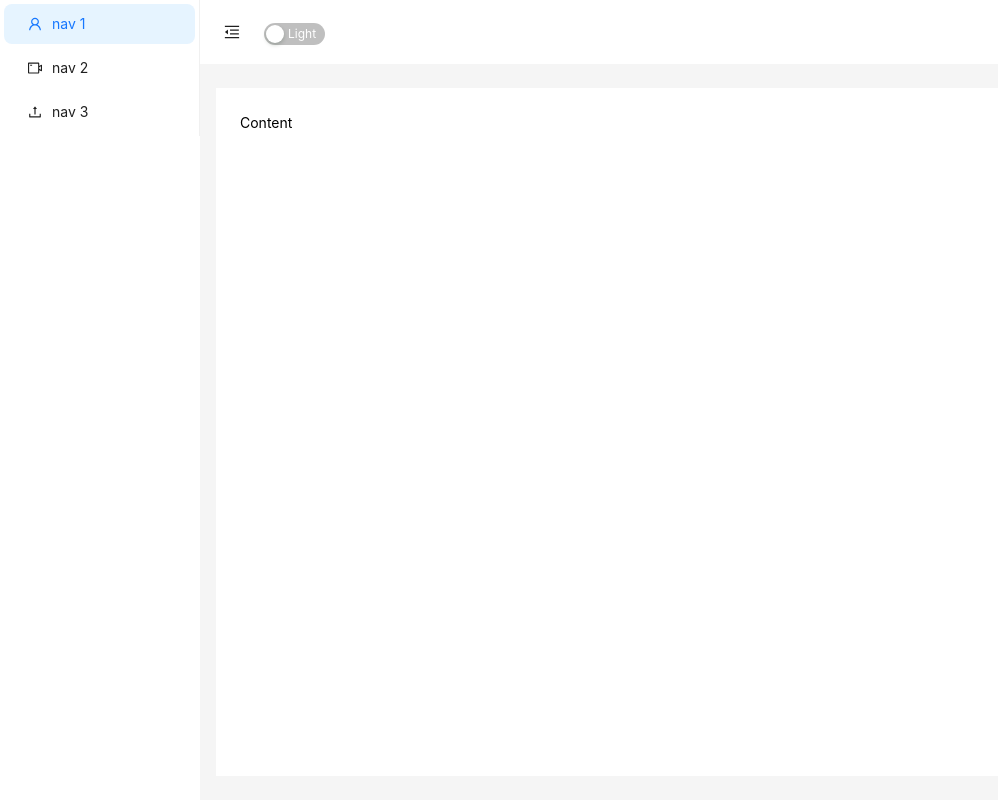
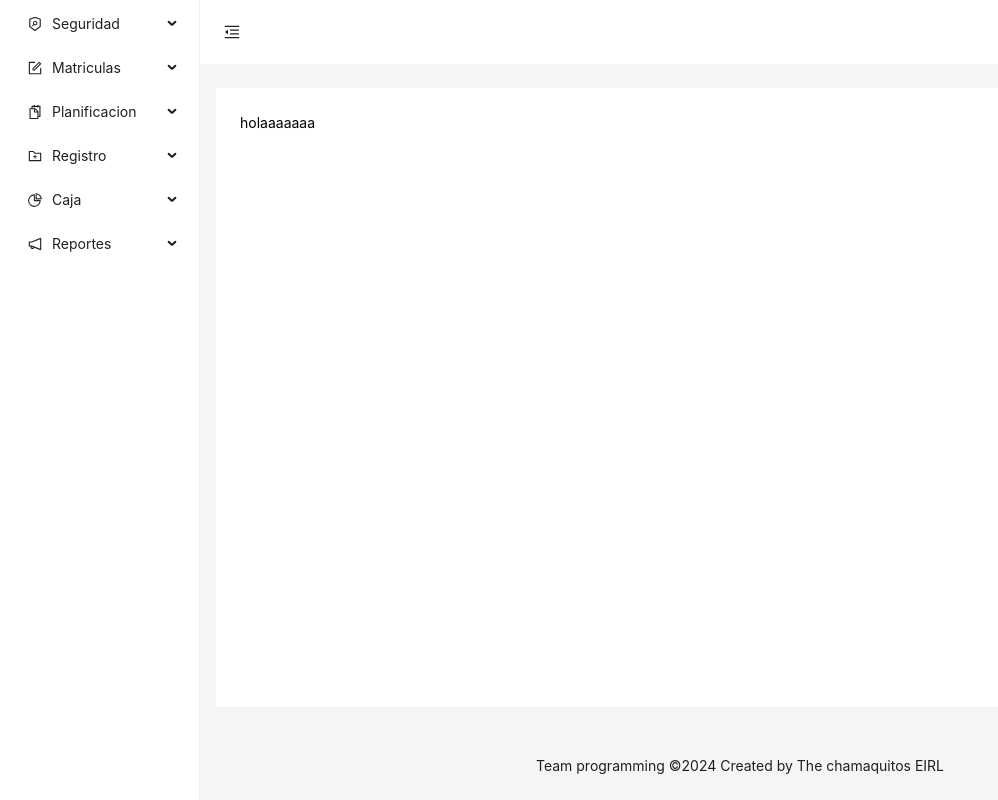
Before and after one commit to weonfredo/KinderFrontend, a React (Vite) app: page /home in a window 1280 px wide. Shown: the whole page, without its empty margins (0-998 px from the left). Built offline with nearby package versions, Linux system fonts and the light colour scheme.

Commit message:
plantilla general

```diff
--- a/index.html
+++ b/index.html
@@ -2,7 +2,7 @@
 <html lang="en">
   <head>
     <meta charset="UTF-8" />
-    <link rel="icon" type="image/svg+xml" href="/vite.svg" />
+    <link rel="icon" type="image/svg+xml" href="https://i.pinimg.com/236x/58/85/a5/5885a5052c2d8798c4957bc63d7fc965.jpg" />
     <meta name="viewport" content="width=device-width, initial-scale=1.0" />
     <title>Kinder Garden</title>
   </head>
--- a/src/components/ComposicionPagina/Layout.jsx
+++ b/src/components/ComposicionPagina/Layout.jsx
@@ -1,187 +1,154 @@
 // import React, { useState } from "react";
 // import {
-//   DesktopOutlined,
-//   FileOutlined,
-//   PieChartOutlined,
-//   TeamOutlined,
+//   MenuFoldOutlined,
+//   MenuUnfoldOutlined,
+//   UploadOutlined,
 //   UserOutlined,
+//   VideoCameraOutlined,
 // } from "@ant-design/icons";
-// import { Breadcrumb, Layout, Menu, theme } from "antd";
-// const { Header, Content, Footer, Sider } = Layout;
-// function getItem(label, key, icon, children) {
-//   return {
-//     key,
-//     icon,
-//     children,
-//     label,
-//   };
-// }
-// const items = [
-//   getItem("Option 1", "1", <PieChartOutlined />),
-//   getItem("Option 2", "2", <DesktopOutlined />),
-//   getItem("User", "sub1", <UserOutlined />, [
-//     getItem("Tom", "3"),
-//     getItem("Bill", "4"),
-//     getItem("Alex", "5"),
-//   ]),
-//   getItem("Team", "sub2", <TeamOutlined />, [
-//     getItem("Team 1", "6"),
-//     getItem("Team 2", "8"),
-//   ]),
-//   getItem("Files", "9", <FileOutlined />),
-// ];
+// import { Button, Layout, Menu, Switch } from "antd";
+
+// const { Header, Sider, Content } = Layout;
 // const PageLayout = ({ children }) => {
 //   const [collapsed, setCollapsed] = useState(false);
-//   const {
-//     token: { colorBgContainer, borderRadiusLG },
-//   } = theme.useToken();
+//   const [theme, setTheme] = useState("light");
+
+//   const changeTheme = (value) => {
+//     setTheme(value ? "dark" : "light");
+//   };
+
 //   return (
 //     <Layout
+//       className={`menu-lateral ${
+//         theme === "dark" ? "dark-theme" : "light-theme"
+//       }`}
 //       style={{
 //         minHeight: "100vh",
 //       }}
 //     >
 //       <Sider
+//         trigger={null}
 //         collapsible
 //         collapsed={collapsed}
-//         onCollapse={(value) => setCollapsed(value)}
+//         className={theme === "dark" ? "dark-sider" : "light-sider"}
+//         style={{
+//           background: theme === "dark" ? "#001529" : "#fff",
+//         }}
 //       >
 //         <div className="demo-logo-vertical" />
 //         <Menu
-//           theme="dark"
+//           theme={theme}
+//           mode="inline"
 //           defaultSelectedKeys={["1"]}
-//           mode="inline"
-//           items={items}
+//           items={[
+//             {
+//               key: "1",
+//               icon: <UserOutlined />,
+//               label: "nav 1",
+//             },
+//             {
+//               key: "2",
+//               icon: <VideoCameraOutlined />,
+//               label: "nav 2",
+//             },
+//             {
+//               key: "3",
+//               icon: <UploadOutlined />,
+//               label: "nav 3",
+//             },
+//           ]}
 //         />
 //       </Sider>
 //       <Layout>
 //         <Header
 //           style={{
 //             padding: 0,
-//             background: colorBgContainer,
+//             background: theme === "dark" ? "#001529" : "#fff",
 //           }}
-//         />
+//         >
+//           <Button
+//             type="text"
+//             icon={collapsed ? <MenuUnfoldOutlined /> : <MenuFoldOutlined />}
+//             onClick={() => setCollapsed(!collapsed)}
+//             style={{
+//               fontSize: "16px",
+//               width: 64,
+//               height: 64,
+//               background: theme === "dark" ? "#001529" : "#fff",
+//             }}
+//           />
+//           <Switch
+//             checked={theme === "dark"}
+//             onChange={changeTheme}
+//             checkedChildren="Dark"
+//             unCheckedChildren="Light"
+//           />
+//         </Header>
 //         <Content
 //           style={{
-//             margin: "0 16px",
+//             margin: "24px 16px",
+//             padding: 24,
+//             minHeight: 280,
+//             background: theme === "dark" ? "#001529" : "#fff",
+//             color: theme === "dark" ? "#fff" : "#000",
 //           }}
 //         >
-//           <Breadcrumb
-//             style={{
-//               margin: "16px 0",
-//             }}
-//           >
-//             <Breadcrumb.Item>User</Breadcrumb.Item>
-//             <Breadcrumb.Item>Bill</Breadcrumb.Item>
-//           </Breadcrumb>
-//           <div
-//             style={{
-//               padding: 24,
-//               minHeight: 360,
-//               background: colorBgContainer,
-//               borderRadius: borderRadiusLG,
-//             }}
-//           >
-//             {children}
-//           </div>
+//           {children}
 //         </Content>
-//         <Footer
-//           style={{
-//             textAlign: "center",
-//           }}
-//         >
-//           Ant Design ©{new Date().getFullYear()} Created by Ant UED
-//         </Footer>
 //       </Layout>
 //     </Layout>
 //   );
 // };
+
 // export default PageLayout;
 
 import React, { useState } from "react";
-import {
-  MenuFoldOutlined,
-  MenuUnfoldOutlined,
-  UploadOutlined,
-  UserOutlined,
-  VideoCameraOutlined,
-} from "@ant-design/icons";
-import { Button, Layout, Menu, Switch } from "antd";
+import { Button, Layout, Menu } from "antd";
+import { MenuFoldOutlined, MenuUnfoldOutlined } from "@ant-design/icons";
+import sidebarItems from "./data"; // Importa la data de items de tu data.js
 
-const { Header, Sider, Content } = Layout;
-const PageLayout = () => {
+const { Header, Content, Footer, Sider } = Layout;
+
+const PageLayout = ({ children }) => {
   const [collapsed, setCollapsed] = useState(false);
-  const [theme, setTheme] = useState("light");
 
-  const changeTheme = (value) => {
-    setTheme(value ? "dark" : "light");
+  // Función para alternar entre colapsar y expandir el menú
+  const toggleCollapsed = () => {
+    setCollapsed(!collapsed);
   };
 
   return (
-    <Layout
-      className={`menu-lateral ${
-        theme === "dark" ? "dark-theme" : "light-theme"
-      }`}
-      style={{
-        minHeight: "100vh",
-      }}
-    >
+    <Layout style={{ minHeight: "100vh" }}>
       <Sider
         trigger={null}
         collapsible
         collapsed={collapsed}
-        className={theme === "dark" ? "dark-sider" : "light-sider"}
-        style={{
-          background: theme === "dark" ? "#001529" : "#fff",
-        }}
+        style={{ background: "#fff" }}
+        width={200}
       >
         <div className="demo-logo-vertical" />
         <Menu
-          theme={theme}
           mode="inline"
-          defaultSelectedKeys={["1"]}
-          items={[
-            {
-              key: "1",
-              icon: <UserOutlined />,
-              label: "nav 1",
-            },
-            {
-              key: "2",
-              icon: <VideoCameraOutlined />,
-              label: "nav 2",
-            },
-            {
-              key: "3",
-              icon: <UploadOutlined />,
-              label: "nav 3",
-            },
-          ]}
+          defaultSelectedKeys={[""]}
+          defaultOpenKeys={[""]}
+          style={{ height: "100%" }}
+          items={sidebarItems} // Usar los items del menú importados
         />
       </Sider>
       <Layout>
         <Header
           style={{
             padding: 0,
-            background: theme === "dark" ? "#001529" : "#fff",
+            background: "#fff",
+            display: "flex",
+            alignItems: "center",
           }}
         >
           <Button
             type="text"
             icon={collapsed ? <MenuUnfoldOutlined /> : <MenuFoldOutlined />}
-            onClick={() => setCollapsed(!collapsed)}
-            style={{
-              fontSize: "16px",
-              width: 64,
-              height: 64,
-              background: theme === "dark" ? "#001529" : "#fff",
-            }}
-          />
-          <Switch
-            checked={theme === "dark"}
-            onChange={changeTheme}
-            checkedChildren="Dark"
-            unCheckedChildren="Light"
+            onClick={toggleCollapsed}
+            style={{ fontSize: "16px", width: 64, height: 64 }}
           />
         </Header>
         <Content
@@ -189,12 +156,16 @@ const PageLayout = () => {
             margin: "24px 16px",
             padding: 24,
             minHeight: 280,
-            background: theme === "dark" ? "#001529" : "#fff",
-            color: theme === "dark" ? "#fff" : "#000",
+            background: "#fff",
+            color: "#000",
           }}
         >
-          Content
+          {children}
         </Content>
+        <Footer style={{ textAlign: "center" }}>
+          Team programming ©{new Date().getFullYear()} Created by The
+          chamaquitos EIRL
+        </Footer>
       </Layout>
     </Layout>
   );
--- /dev/null
+++ b/src/components/ComposicionPagina/data.js
@@ -0,0 +1,66 @@
+import React from 'react';
+import { SecurityScanOutlined, FormOutlined, NotificationOutlined ,PieChartOutlined,FolderAddOutlined,SnippetsOutlined} from '@ant-design/icons';
+
+const sidebarItems = [
+  {
+    key: 'sub1',
+    icon: React.createElement(SecurityScanOutlined),
+    label: 'Seguridad',
+    children: [
+      { key: '1', label: 'Permisos' },
+      { key: '2', label: 'Modulos' },
+      { key: '3', label: 'Usuarios' },
+      { key: '4', label: 'Pefiles' },
+    ]
+  },
+  {
+    key: 'sub2',
+    icon: React.createElement(FormOutlined),
+    label: 'Matriculas',
+    children: [
+      { key: '5', label: 'Inscribir alumno', icon:React.createElement(FormOutlined) },
+      { key: '6', label: 'Lista Matriculado' },
+    ]
+  },
+  {
+    key: 'sub3',
+    icon: React.createElement(SnippetsOutlined),
+    label: 'Planificacion',
+    children: [
+      { key: '7', label: 'Aulas' },
+      { key: '8', label: 'Cursos' },
+      { key: '9', label: 'Horarios' }
+    ]
+  },
+  {
+    key: 'sub4',
+    icon: React.createElement(FolderAddOutlined),
+    label: 'Registro',
+    children: [
+      { key: '10', label: 'Notas' },
+      { key: '11', label: 'Asistencias' },
+    ]
+  },
+  {
+    key: 'sub5',
+    icon: React.createElement(PieChartOutlined),
+    label: 'Caja',
+    children: [
+      { key: '12', label: 'Pagos' },
+      { key: '13', label: 'Caja' },
+      { key: '14', label: 'Control estudiantes' }
+    ]
+  },
+  {
+    key: 'sub6',
+    icon: React.createElement(NotificationOutlined),
+    label: 'Reportes',
+    children: [
+      { key: '15', label: 'Notas' },
+      { key: '16', label: 'Pagos' },
+      { key: '17', label: 'Asistencias' }
+    ]
+  }
+];
+
+export default sidebarItems;
```
